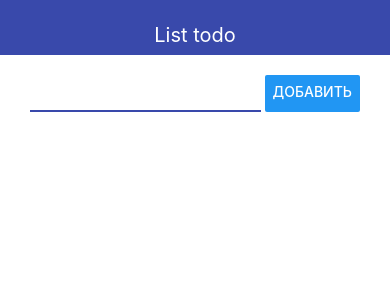
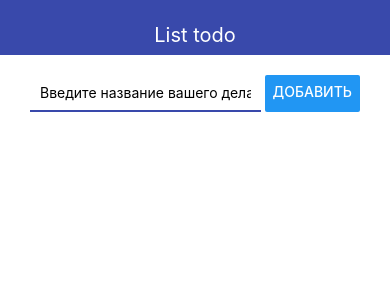
Before and after one commit to alexeyinn/react-native-list-todo, a React Native app: screen / in a window 390 px wide. Shown: the top 300 px of the page. Built offline with nearby package versions, Linux system fonts and the light colour scheme.

Commit message:
feat: custom value for name todo

```diff
--- a/App.tsx
+++ b/App.tsx
@@ -1,7 +1,7 @@
 import { StyleSheet, View } from "react-native";
 import { Navbar } from "./src/components/Navbar";
 import { AddTodo } from "./src/components/AddTodo";
-// 1:57:00
+// 2:05:00
 export default function App() {
   return (
     <View>
--- a/src/components/AddTodo.tsx
+++ b/src/components/AddTodo.tsx
@@ -1,14 +1,27 @@
 import { useState } from "react";
-import { Button, TextInput, View, StyleSheet, Text } from "react-native";
+import { Button, TextInput, View, StyleSheet, Text, Alert } from "react-native";
 
 export const AddTodo = () => {
   const [todos, setTodos] = useState<string[]>([]);
-  const pressed = () => setTodos([...todos, "check"]);
+  const [inputValue, setInputValue] = useState<string>("");
+  const pressed = () => {
+    if (inputValue.trim()) {
+      setTodos([...todos, inputValue.trim()]);
+      setInputValue("");
+    } else {
+      Alert.alert("Название дела, не может быть пустым!");
+    }
+  };
 
   return (
     <View style={styles.block}>
       <View style={styles.inputView}>
-        <TextInput style={styles.input} />
+        <TextInput
+          style={styles.input}
+          placeholder="Введите название вашего дела..."
+          onChangeText={setInputValue}
+          value={inputValue}
+        />
         <Button title="Добавить" onPress={pressed} />
       </View>
       {todos.map((item, index) => (
```
